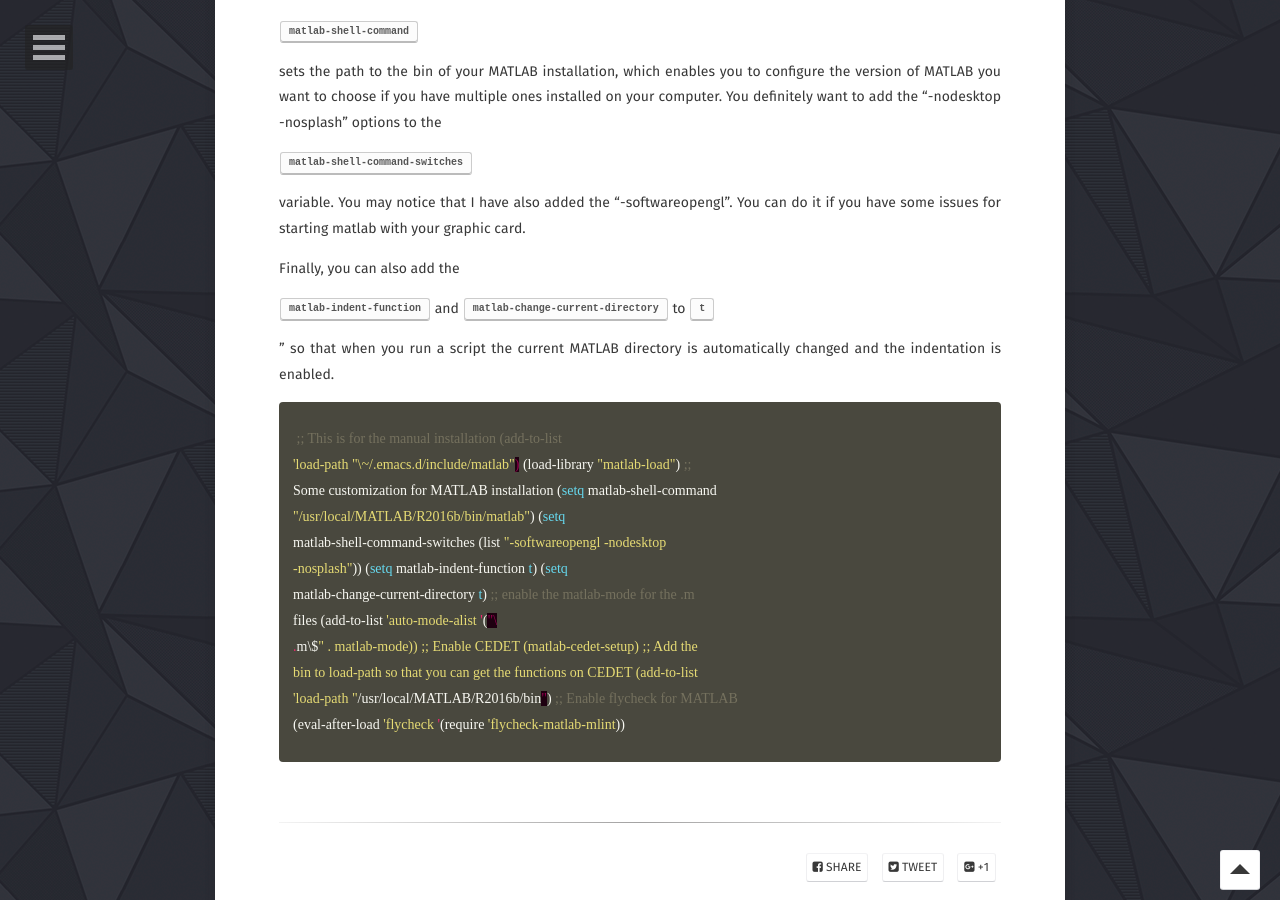
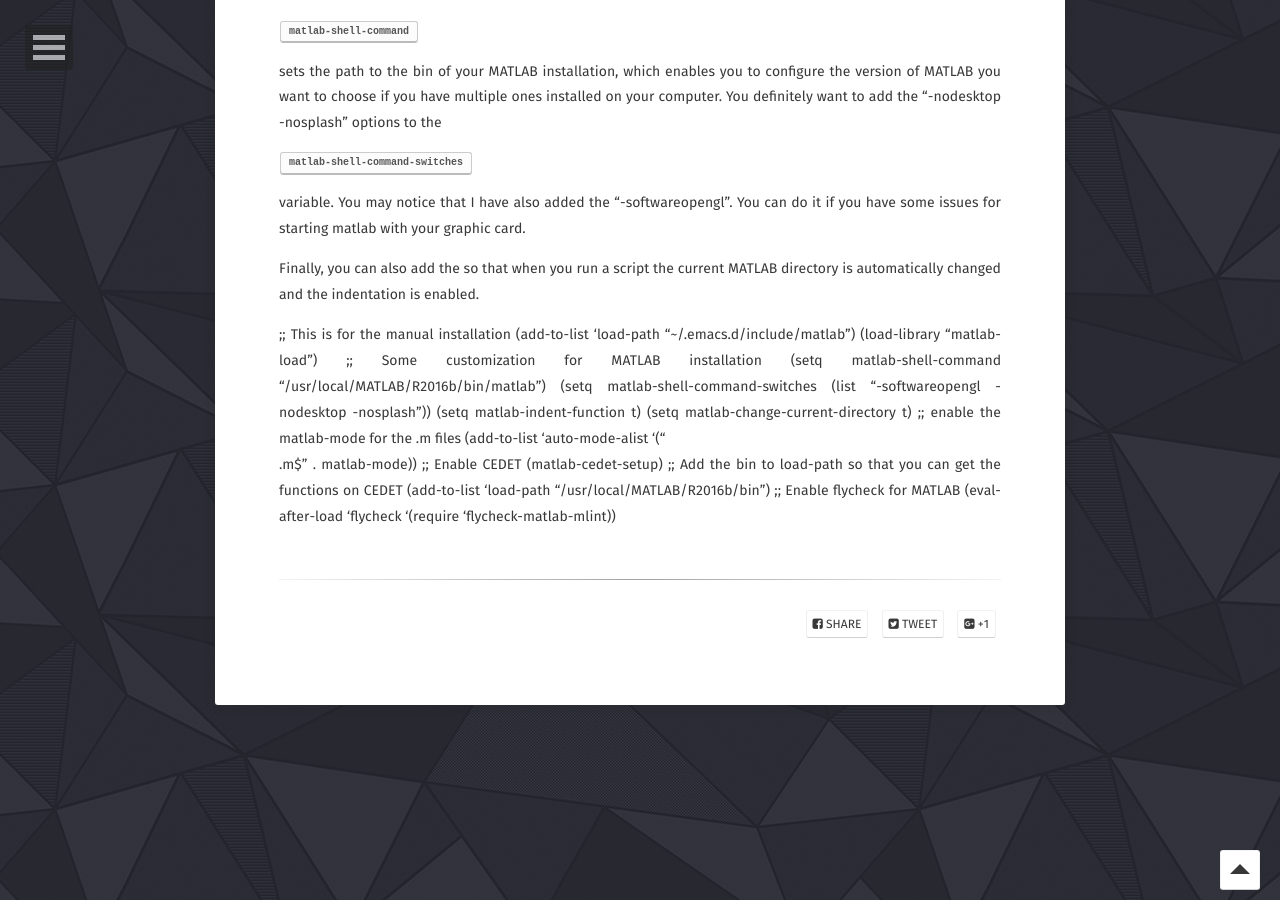
Before and after one commit to KirmTwinty/kirmtwinty.github.io, a Jekyll site: the page built from _posts/2017-06-14-create-full-applications-in-matlab-with-emacs.md, in a window 1280 px wide and 900 px high, scrolled down 694 px. Built offline with Jekyll 4.4.1, drawn with Linux system fonts in a browser that asks for light colours; nearby versions of some CDN libraries; some web fonts are replaced; comment, search, counter and statistics services are not loaded.

Commit message:
First post - test

```diff
--- a/_includes/head.html
+++ b/_includes/head.html
@@ -37,6 +37,12 @@
     <link rel="stylesheet" href="{{ site.url }}/assets/css/main.css">
     <!-- JS -->
     <script src="{{ site.url }}/assets/js/modernizr-3.3.1.custom.min.js"></script>
+
+    <!-- Highlight.js -->
+    <link rel="stylesheet" href="//cdnjs.cloudflare.com/ajax/libs/highlight.js/9.12.0/styles/default.min.css">
+    <script src="//cdnjs.cloudflare.com/ajax/libs/highlight.js/9.12.0/highlight.min.js"></script>
+    <script>hljs.initHighlightingOnLoad();</script>
+
     <!-- Favicons -->
     <link rel="apple-touch-icon" href="{{ site.url }}/assets/img/favicons/apple-icon-precomposed.png">
     <link rel="apple-touch-icon" sizes="72x72" href="{{ site.url }}/assets/img/favicons/apple-icon-72x72.png">
--- a/_posts/2017-06-14-create-full-applications-in-matlab-with-emacs.md
+++ b/_posts/2017-06-14-create-full-applications-in-matlab-with-emacs.md
@@ -43,16 +43,13 @@
 You can do it if you have some issues for starting matlab with your
 graphic card.
 
-Finally, you can also add the
+Finally, you can also add the so that when you run a script the current
+MATLAB directory is automatically changed and the indentation is
+enabled.
 
-<kbd>matlab-indent-function</kbd> and <kbd>matlab-change-current-directory</kbd> to <kbd>t</kbd>
-
-" so that when you run a script the current MATLAB directory is
-automatically changed and the indentation is enabled.
-
-{% highlight lisp %} ;; This is for the manual installation (add-to-list
-'load-path "\~/.emacs.d/include/matlab") (load-library "matlab-load") ;;
-Some customization for MATLAB installation (setq matlab-shell-command
+;; This is for the manual installation (add-to-list 'load-path
+"\~/.emacs.d/include/matlab") (load-library "matlab-load") ;; Some
+customization for MATLAB installation (setq matlab-shell-command
 "/usr/local/MATLAB/R2016b/bin/matlab") (setq
 matlab-shell-command-switches (list "-softwareopengl -nodesktop
 -nosplash")) (setq matlab-indent-function t) (setq
@@ -62,5 +59,3 @@
 bin to load-path so that you can get the functions on CEDET (add-to-list
 'load-path "/usr/local/MATLAB/R2016b/bin") ;; Enable flycheck for MATLAB
 (eval-after-load 'flycheck '(require 'flycheck-matlab-mlint))
-
-{% endhighlight %}
```
